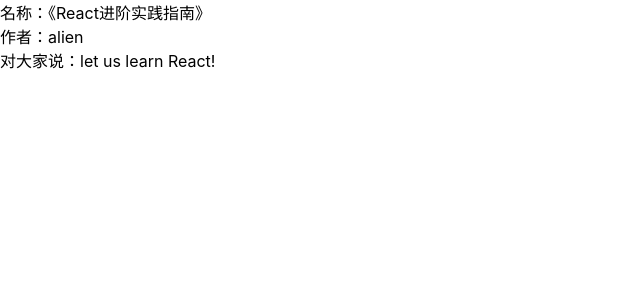
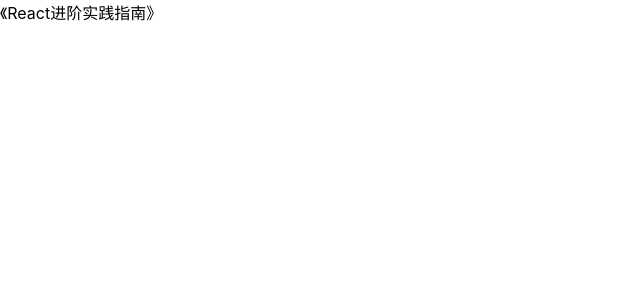
Before and after one commit to WJX2001/qiuchao, a React (Create React App) app in the folder day18-react相关/react-basic/: page / in a window 1280 px wide. Shown: the top 300 px of the page, without its empty margins (0-640 px from the left). Built offline with nearby package versions, Linux system fonts and the light colour scheme.

Commit message:
feat: 组合模式：注意细节

```diff
--- a/day18-react相关/react-basic/src/App.js
+++ b/day18-react相关/react-basic/src/App.js
@@ -1,11 +1,14 @@
+import ShouldUpdatePrac from './components/antd组件库练习/1.shouldUpdate练习'
 import CombineationDemo2 from './components/react设计模式/1.组合模式/1.2.CombineationDemo2'
 import MixinProps from './components/react设计模式/1.组合模式/1.3混入props'
 import ControlRender from './components/react设计模式/1.组合模式/1.4控制渲染'
 import Communacation from './components/react设计模式/1.组合模式/1.5内外层通信'
 import ComplixSenes from './components/react设计模式/1.组合模式/1.6复杂的组合场景'
+import ComplixDetail from './components/react设计模式/1.组合模式/1.7组合模式细节'
+import BindStatic from './components/react设计模式/1.组合模式/1.8绑定静态属性'
 
 function App() {
-  return <ComplixSenes />
+  return <BindStatic />
 }
 
 export default App
--- /dev/null
+++ b/day18-react相关/react-basic/src/components/antd组件库练习/1.shouldUpdate练习.jsx
@@ -0,0 +1,7 @@
+import React from 'react'
+
+const ShouldUpdatePrac = () => {
+  return <div>1.shouldUpdate练习</div>
+}
+
+export default ShouldUpdatePrac
--- a/day18-react相关/react-basic/src/components/react设计模式/1.组合模式/1.7组合模式细节.jsx
+++ b/day18-react相关/react-basic/src/components/react设计模式/1.组合模式/1.7组合模式细节.jsx
@@ -1 +1,37 @@
 // TODO: 细节注意：组合模式有很多细节需要注意
+
+/*
+  组合模式注意细节：
+    1. 对于children的类型校验，因为组合模式，外层容器对于children的属性状态是未知的，如果直接挂载，可能会出现报错
+*/
+
+// TODO: 验证children
+import React from 'react'
+
+function Item(props) {
+  return <div>{props.name}</div>
+}
+
+// function Groups(props) {
+//   console.log(props.children)
+//   return props.children
+// }
+
+//! 这种情况会报错 Functions are not valid as a React child
+// 因为里面是函数
+
+// 应该在Groups做判断，才能解决这种情况
+
+function Groups(props) {
+  return React.isValidElement(props.children)
+    ? props.children
+    : typeof props.children === 'function'
+    ? props.children()
+    : null
+}
+
+const ComplixDetail = () => {
+  return <Groups>{() => <Item isShow name="《React进阶实践指南》" />}</Groups>
+}
+
+export default ComplixDetail
--- /dev/null
+++ b/day18-react相关/react-basic/src/components/react设计模式/1.组合模式/1.8绑定静态属性.jsx
@@ -0,0 +1,40 @@
+// TODO: 绑定静态属性
+
+/*
+  在外部组件的视角下，如何证明是内部组件，统一使用 displayName来标记组件的身份
+
+*/
+import React, { isValidElement } from 'react'
+
+function Item(props) {
+  return <div>{props.name}</div>
+}
+// TODO: 绑定静态属性 让其拥有可以被识别的属性
+Item.displayName = 'Item'
+
+function Text(props) {
+  return <div>我是Text</div>
+}
+
+function Groups(props) {
+  const newChildren = []
+  console.log(props.children)
+  React.Children.forEach(props.children, (item) => {
+    const { type, props } = item || {}
+    if (isValidElement(item) && type.displayName === 'Item') {
+      newChildren.push(item)
+    }
+  })
+  return newChildren
+}
+
+const BindStatic = () => {
+  return (
+    <Groups>
+      <Item name="《React进阶实践指南》" />
+      <Text />
+    </Groups>
+  )
+}
+
+export default BindStatic
```
